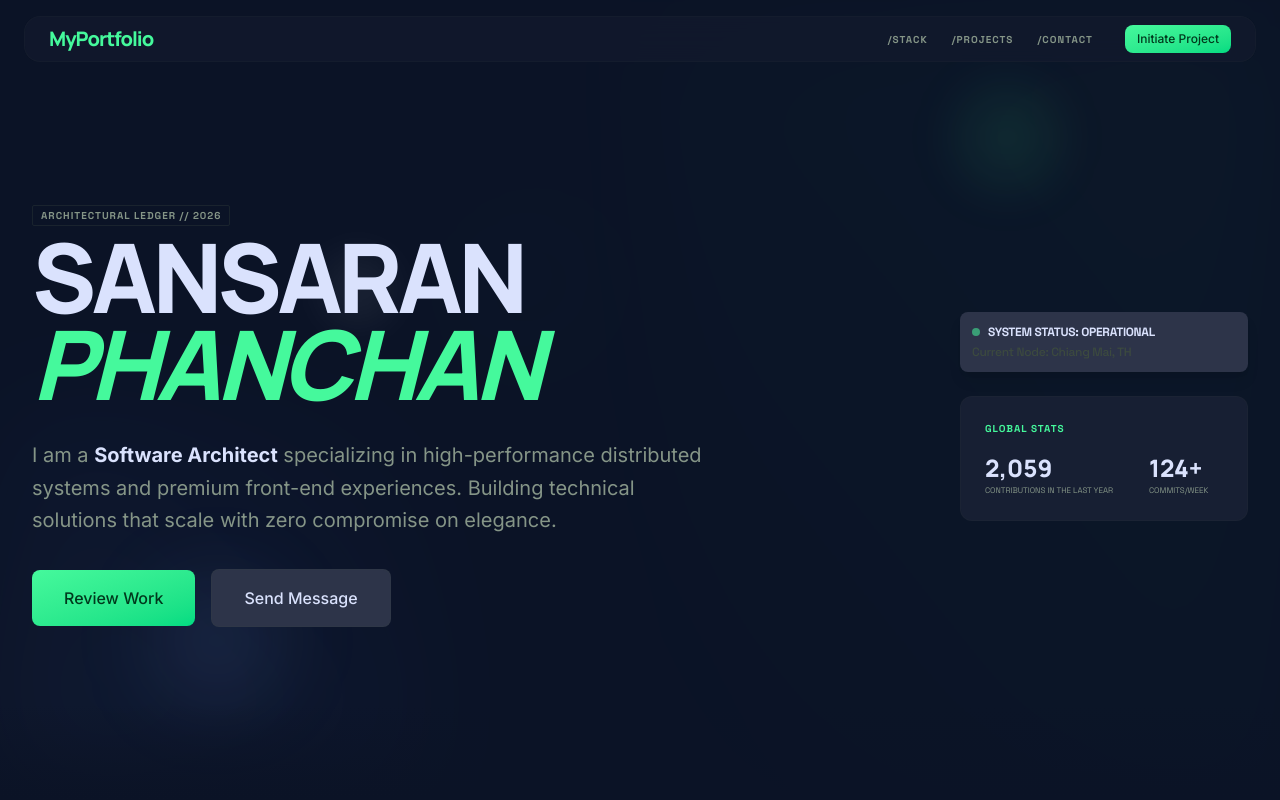
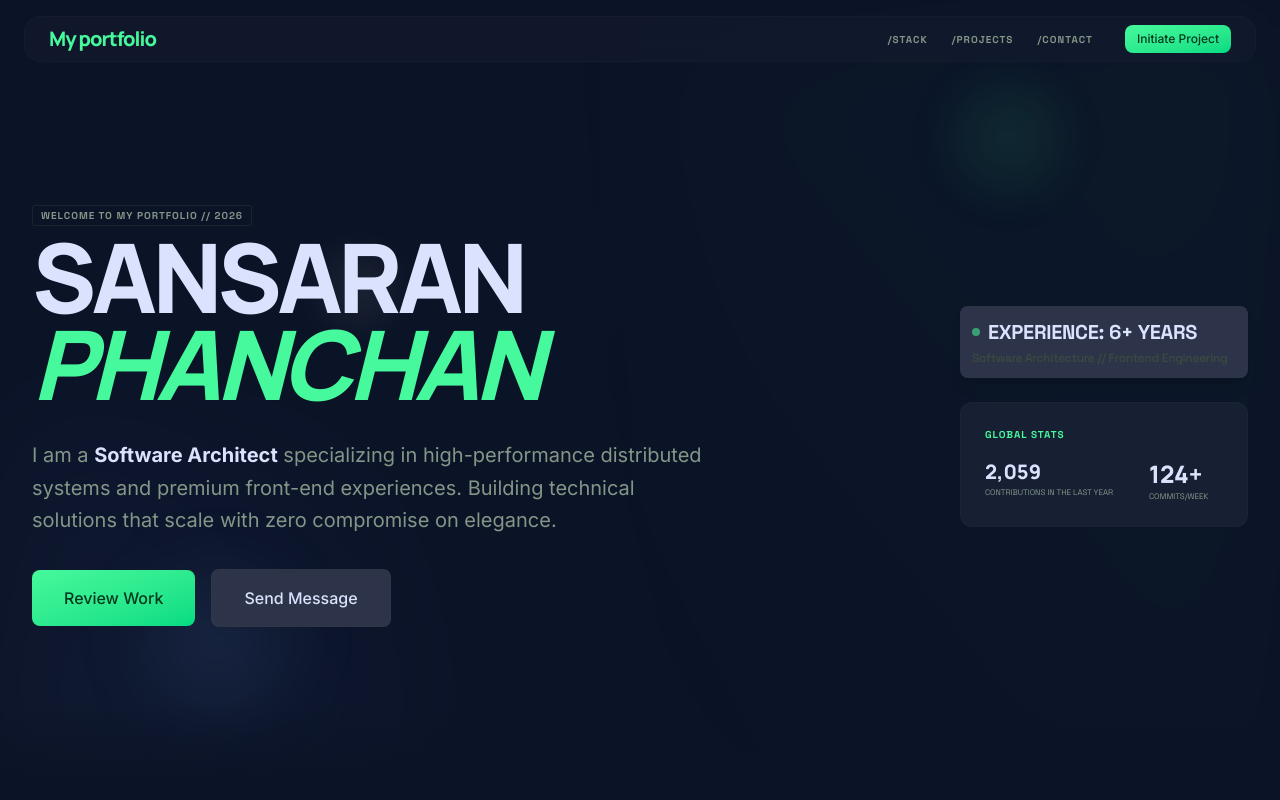
Before and after one commit to sansaran1234/MyPortfolio, a Next.js app: page / in a window 1280 px wide. Shown: the top 800 px of the page. Built offline with nearby package versions, Linux system fonts and the light colour scheme.

Commit message:
feat: update hero branding, refine UI typography, and implement contact details section

```diff
--- a/src/components/home/Contact.tsx
+++ b/src/components/home/Contact.tsx
@@ -1,10 +1,27 @@
 "use client";
 
+import Link from "next/link";
 import { motion } from "motion/react";
 import { contactAmbientReveal } from "../../animations/common.animations";
 import { Button } from "../ui/Button";
 import { Card } from "../ui/Card";
 import { AmbientDetail } from "../ui/AmbientDetail";
+
+const CONTACT_DETAILS = [
+    {
+        label: "Email",
+        value: "sansaran.p10@gmail.com",
+        href: "mailto:sansaran.p10@gmail.com",
+    },
+    {
+        label: "Location",
+        value: "Chiang Mai, Thailand",
+    },
+    {
+        label: "Availability",
+        value: "Freelance / Contract / Full-time",
+    },
+];
 
 export const Contact = () => {
     return (
@@ -66,20 +83,43 @@ export const Contact = () => {
                                 If you have a vision that requires technical precision, let&apos;s talk.
                             </p>
 
-                            <div className="flex flex-wrap justify-center gap-6 mt-8">
-                                <Button variant="primary" size="lg" className="px-12">Get in Touch</Button>
-                                <Button variant="secondary" size="lg" className="px-12">View Resume</Button>
+                            <div className="grid w-full max-w-5xl grid-cols-1 gap-4 md:grid-cols-3">
+                                {CONTACT_DETAILS.map((item) => (
+                                    <Card key={item.label} variant="medium" className="border border-outline-variant/10 bg-surface-container/70 p-6 text-left">
+                                        <div className="flex flex-col gap-3">
+                                            <span className="font-technical text-[10px] uppercase font-black tracking-[0.24em] text-primary">
+                                                {item.label}
+                                            </span>
+                                            {item.href ? (
+                                                <Link href={item.href} className="font-display text-lg font-bold text-foreground transition-colors hover:text-primary">
+                                                    {item.value}
+                                                </Link>
+                                            ) : (
+                                                <p className="font-body text-base font-medium text-foreground">
+                                                    {item.value}
+                                                </p>
+                                            )}
+                                        </div>
+                                    </Card>
+                                ))}
+                            </div>
+
+                            <div className="flex flex-wrap justify-center gap-4">
+                                <Link href="mailto:sansaran.p10@gmail.com">
+                                    <Button variant="primary" size="lg" className="px-12">
+                                        Get in Touch
+                                    </Button>
+                                </Link>
+                                <Link href="https://github.com/sansaran1234" target="_blank" rel="noreferrer">
+                                    <Button variant="secondary" size="lg" className="px-12">
+                                        View GitHub
+                                    </Button>
+                                </Link>
                             </div>
                         </div>
                     </Card>
                 </motion.div>
             </div>
-
-            <motion.div className="w-full max-w-7xl mt-16 flex flex-col items-center gap-4" variants={contactAmbientReveal.footer}>
-                <div className="font-technical text-[9px] uppercase font-black text-outline-variant tracking-widest">
-                    Available for // Freelance | Contract | Full-time
-                </div>
-            </motion.div>
         </motion.section>
     );
 };
--- a/src/components/home/Hero.tsx
+++ b/src/components/home/Hero.tsx
@@ -62,7 +62,7 @@ export const Hero = () => {
             >
                 <div className="lg:col-span-8 flex flex-col gap-8">
                     <motion.div className="flex flex-col gap-2" variants={heroSoftReveal.item}>
-                        <Badge variant="outline" className="w-fit">Architectural Ledger // 2026</Badge>
+                        <Badge variant="outline" className="w-fit">Welcome to My Portfolio // 2026</Badge>
                         <h1 className="font-display text-6xl md:text-8xl font-black text-foreground leading-[0.9] tracking-tighter">
                             SANSARAN <br />
                             <span className="text-primary italic">PHANCHAN</span>
@@ -87,8 +87,8 @@ export const Hero = () => {
                     <motion.div variants={heroSoftReveal.item} className="w-full lg:w-72">
                         <StatusTerminal
                             status="online"
-                            label="System Status: Operational"
-                            metadata="Current Node:  Chiang Mai, TH"
+                            label="Experience: 6+ Years"
+                            metadata="Software Architecture // Frontend Engineering"
                             className="w-full"
                         />
                     </motion.div>
@@ -101,7 +101,7 @@ export const Hero = () => {
                             <h3 className="font-technical text-[10px] uppercase font-black text-primary tracking-widest">Global Stats</h3>
                             <div className="grid grid-cols-[2fr_1fr] gap-4">
                                 <div className="flex flex-col">
-                                    <span className="font-display text-2xl font-black">2,059</span>
+                                    <span className="font-display text-xl font-black">2,059</span>
                                     <span className="font-technical text-[8px] uppercase text-outline">contributions in the last year</span>
                                 </div>
                                 <div className="flex flex-col">
--- a/src/components/layout/Navbar.tsx
+++ b/src/components/layout/Navbar.tsx
@@ -37,7 +37,7 @@ export const Navbar = () => {
       >
         <motion.div className="flex items-center gap-4" variants={navbarSoftReveal.item}>
           <Link href="/" className="font-display font-black text-xl tracking-tighter text-primary">
-            MyPortfolio
+            My portfolio
           </Link>
         </motion.div>
 
--- a/src/components/ui/StatusTerminal.tsx
+++ b/src/components/ui/StatusTerminal.tsx
@@ -29,7 +29,7 @@ export const StatusTerminal = ({
             status === "online" ? "bg-primary animate-pulse" : "bg-outline"
           )}
         />
-        <span className="font-bold text-foreground uppercase">{label}</span>
+        <span className="font-bold text-foreground text-xl uppercase">{label}</span>
       </div>
       <div className="text-outline-variant font-medium select-none truncate">
         {metadata}
```
